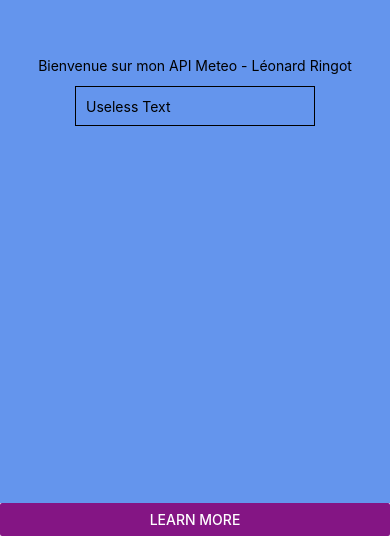
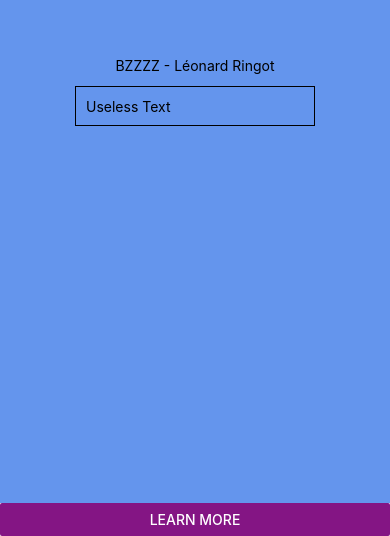
Before and after one commit to LeonardRingot/mymobileapp_meteo, a React Native app: screen / in a window 390 px wide. Shown: the part 308-844 px from the top of the page. Built offline with nearby package versions, Linux system fonts and the light colour scheme.

Commit message:
test inutile

```diff
--- a/App.js
+++ b/App.js
@@ -7,7 +7,7 @@ export default function App() {
   return (
     <>
     <View style={styles.container}>
-      <Text>Bienvenue sur mon API Meteo - Léonard Ringot</Text>
+      <Text>BZZZZ - Léonard Ringot</Text>
       <TextInput style={styles.input} onChangeText={onChangeText} value={text} />
       <StatusBar style="auto" />
     </View>
```
Also changed, not shown: 1 other file (tests, documents, lock files or other folders).
